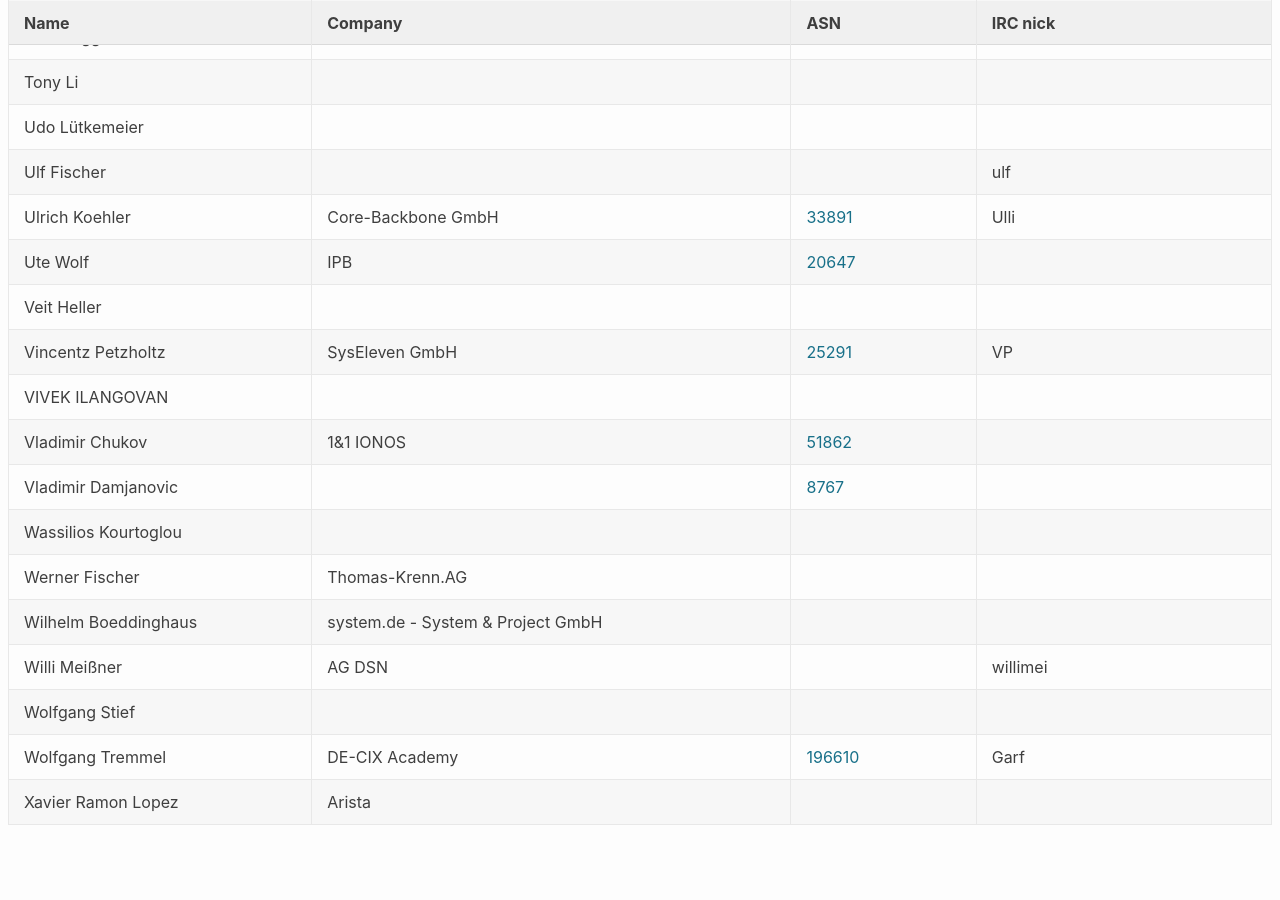
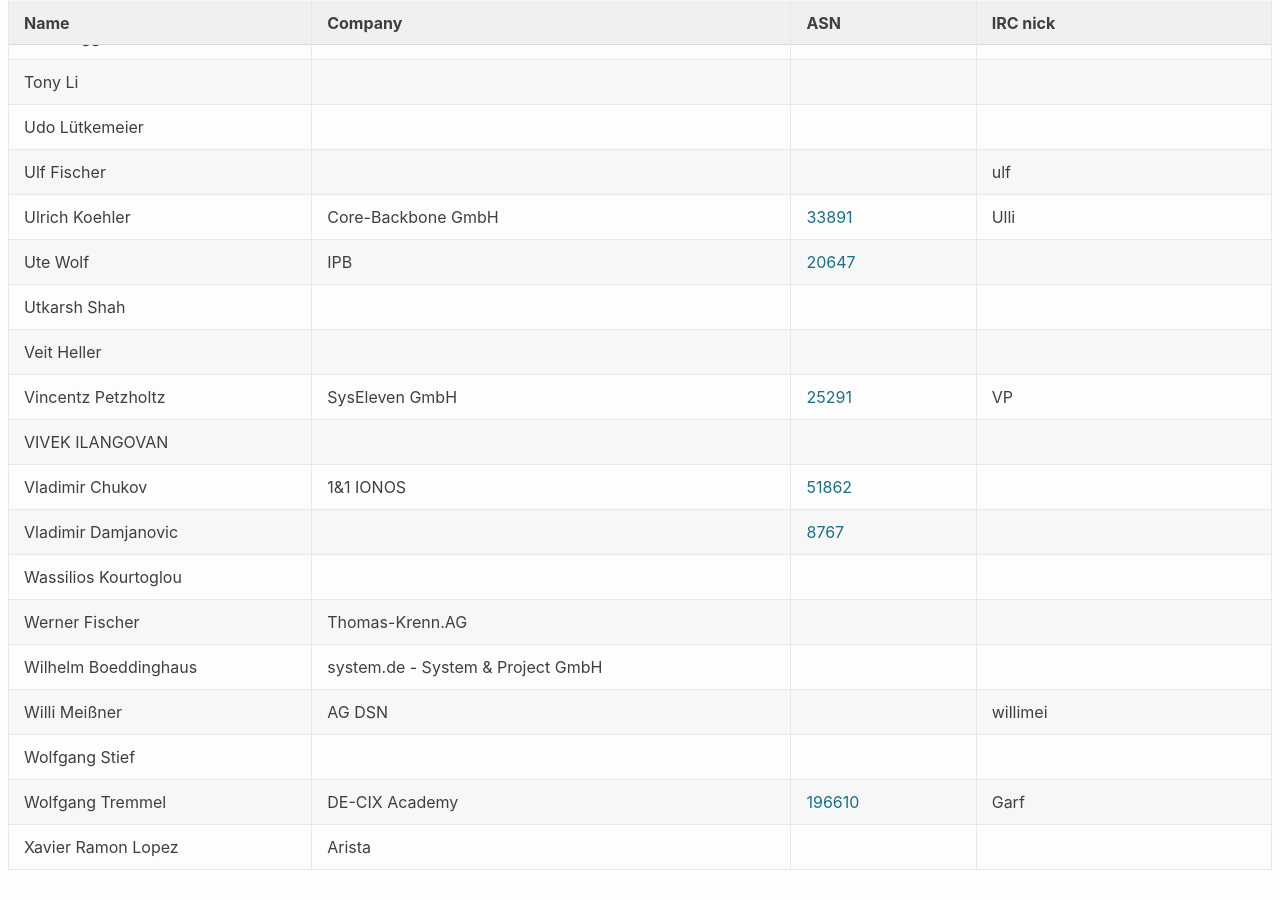
Before and after one commit to denog/pretix-attendeelist, a Jekyll site: the page built from index.markdown, in a window 1280 px wide and 900 px high, scrolled down 23535 px. Built offline with Jekyll 4.4.1, drawn with Linux system fonts in a browser that asks for light colours; before the commit the page ends 24390 px from its top, so only the background shows below that.

Commit message:
Latest data: Thu Nov  5 14:50:10 UTC 2020

```diff
--- a/_data/attendees.json
+++ b/_data/attendees.json
@@ -3006,6 +3006,12 @@
     "asn": "20647"
   },
   {
+    "name": "Utkarsh Shah",
+    "company": null,
+    "irc": null,
+    "asn": null
+  },
+  {
     "name": "Veit Heller",
     "company": null,
     "irc": null,
```
